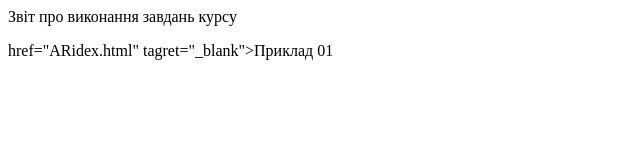
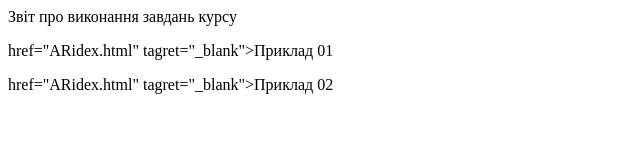
Before and after one commit to PrKristina/Kristina.github.io, a plain HTML site: page index.html in a window 1280 px wide. Shown: the whole page, without its empty margins (0-640 px from the left). Drawn offline with Linux system fonts and the light colour scheme.

Commit message:
Update index.html

```diff
--- a/index.html
+++ b/index.html
@@ -8,6 +8,7 @@
 <!--      Щось усередині вікнв (змінене) -->
           Звіт про виконання завдань курсу
           <p><a> href="ARidex.html" tagret="_blank">Приклад 01</a>
+          <p><a> href="ARidex.html" tagret="_blank">Приклад 02</a>
 
 
           </body>
```
